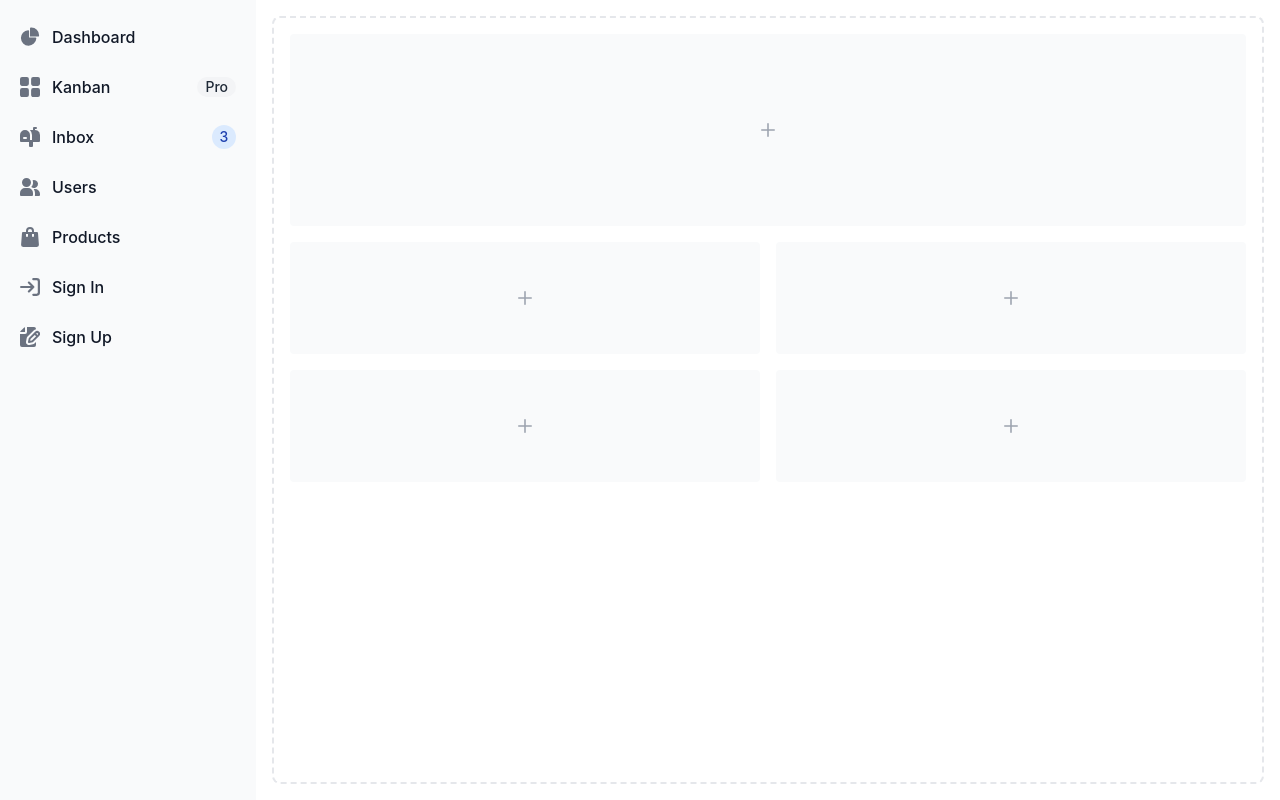
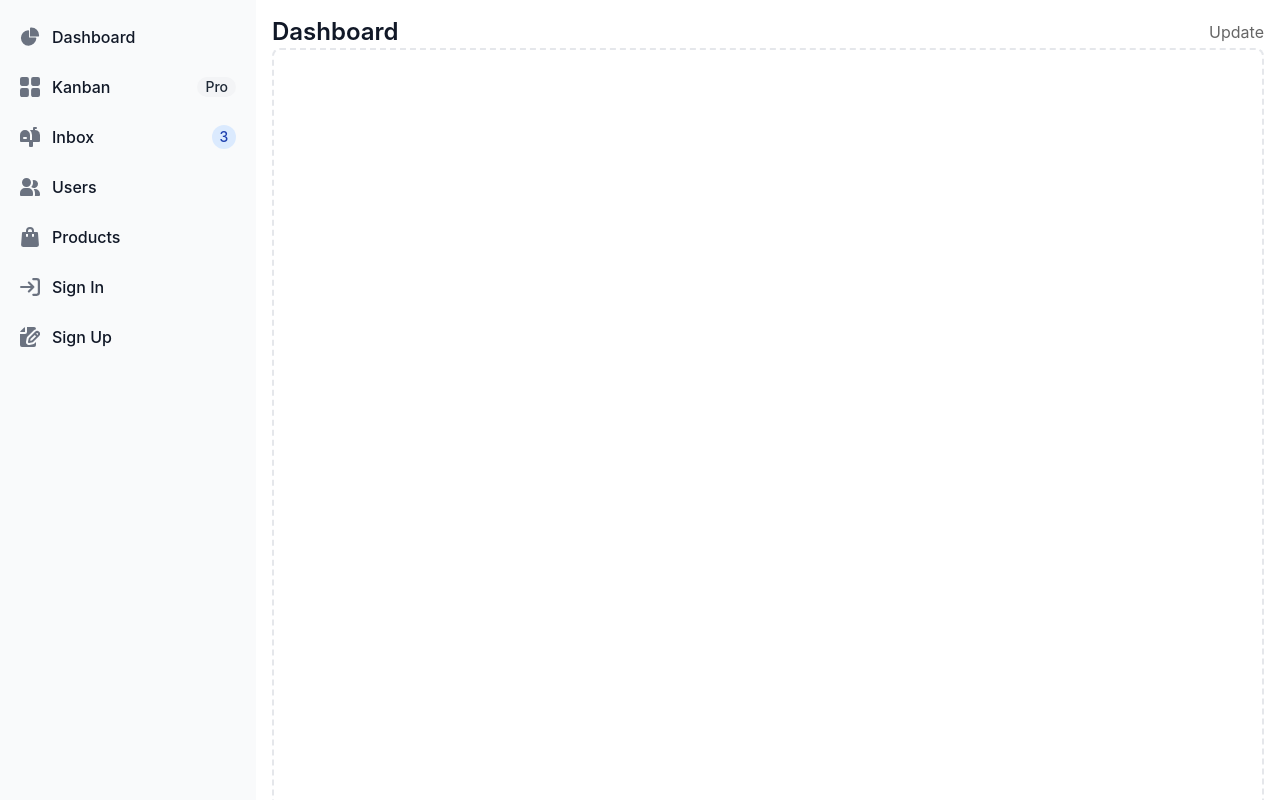
Before and after one commit to ah-sabbir/faw-app, a Next.js app: page /blog/builder in a window 1280 px wide. Shown: the top 800 px of the page. Built offline with nearby package versions, Linux system fonts and the light colour scheme.

Commit message:
same as previous commit

```diff
--- a/app/blog/builder/page.tsx
+++ b/app/blog/builder/page.tsx
@@ -1,13 +1,21 @@
 'use client'
 
-import PageWrapper from '@/components/PageWrapper';
-import * as columns from '@/components/editor/plugins/builder/components/columns/columns';
+// import PageWrapper from '@/components/PageWrapper';
+// import * as columns from '@/components/editor/plugins/builder/components/columns/columns';
 
-const fns = Object.values(columns).filter((fn) => typeof fn === 'function');
+// const fns = Object.values(columns).filter((fn) => typeof fn === 'function');
+
+import Editor from '@/components/editor/Editor';
+import { useState } from 'react';
 
 const PageBuilder = () => {
-    const Testfunction = fns[0];
+    // const Testfunction = fns[0];
     // return <Testfunction><h1>hello</h1></Testfunction>
+    const [update, setUpdate] = useState(false);
+
+    const updateHandeler = () => {
+        setUpdate(true);
+    }
 
   return (
     <>
@@ -80,8 +88,12 @@ const PageBuilder = () => {
         </aside>
 
         <div className="h-screen p-4 sm:ml-64">
+            <div className="flex items-center justify-between">
+            <h1 className="text-2xl font-semibold text-gray-900 dark:text-white">Dashboard</h1>
+            <button className=' ' onClick={updateHandeler}>Update</button>
+            </div>
             <div className="h-full p-4 border-2 border-gray-200 border-dashed rounded-lg dark:border-gray-700">
-            <Testfunction> </Testfunction>
+            <Editor updated={update}/>
             </div>
         </div>
 
--- /dev/null
+++ b/components/editor/Editor.tsx
@@ -0,0 +1,22 @@
+'use client'
+
+import EditorJS from "@editorjs/editorjs";
+import Header from "@editorjs/header";
+import { useEffect, useRef } from "react";
+
+interface editorProps {
+    updated: boolean;
+}
+
+const Editor = ({updated}:editorProps) => {
+
+
+return (
+    <>
+        <div id="editorjs"></div>
+    </>
+)
+}
+
+
+export default Editor;
--- a/package.json
+++ b/package.json
@@ -12,6 +12,8 @@
         "lint": "next lint"
     },
     "dependencies": {
+        "@editorjs/editorjs": "^2.28.2",
+        "@editorjs/header": "^2.7.0",
         "@measured/puck": "^0.7.0",
         "@next-auth/prisma-adapter": "^1.0.7",
         "@prisma/client": "^5.0.0",
@@ -40,6 +42,7 @@
     },
     "devDependencies": {
         "@types/bcryptjs": "^2.4.2",
+        "@types/editorjs__header": "^2.6.2",
         "@types/jest": "^29.5.5",
         "@types/leaflet": "^1.9.6",
         "@types/node": "^20.4.5",
```
Also changed, not shown: components/editor/utils/tools.tsx (added, +34 -0 lines), types.d.ts (+158 -0 lines), 1 other file (tests, documents, lock files or other folders).
